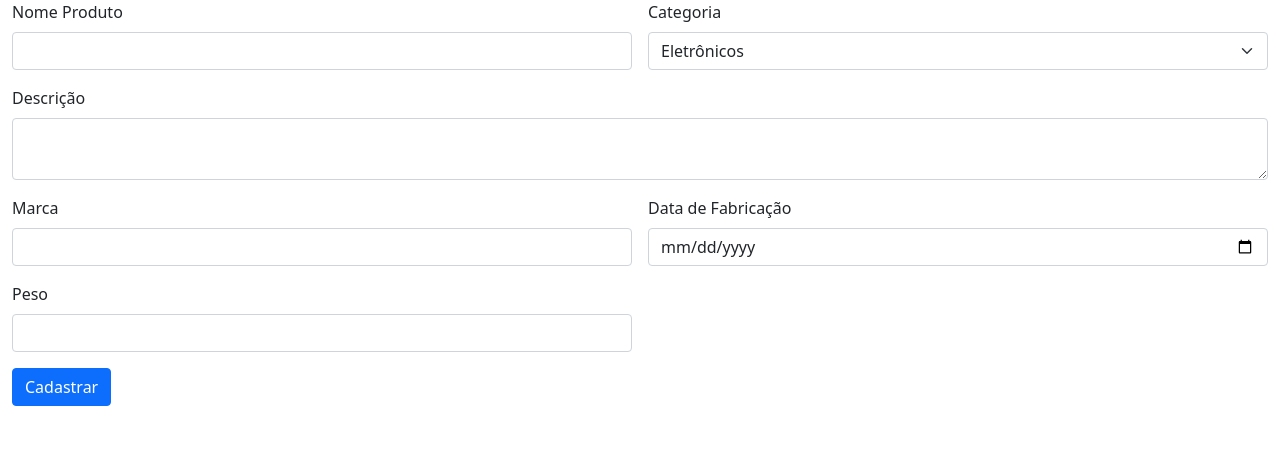
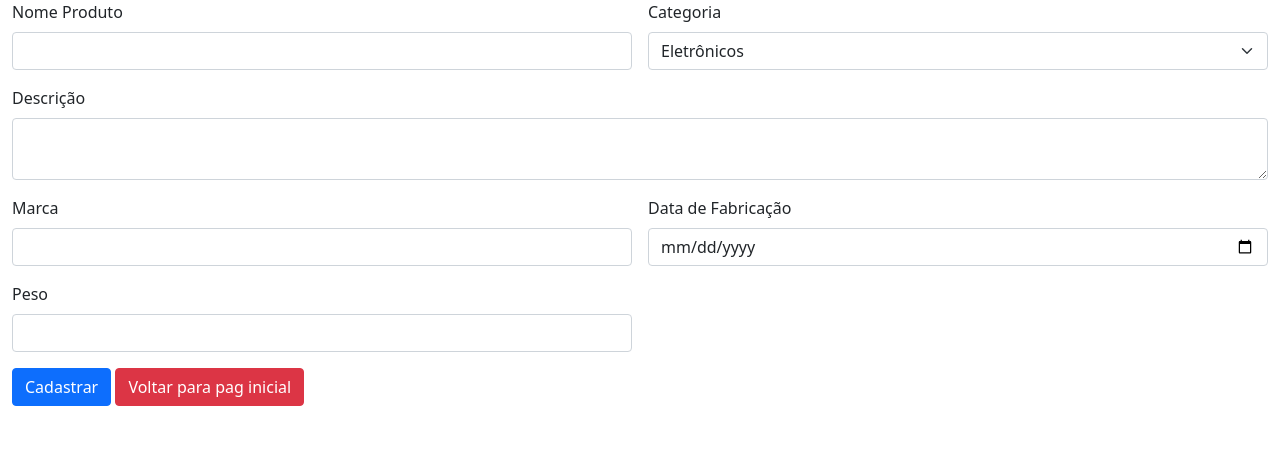
Before and after one commit to Joaquim-Renato/essaPastaAqui, a Django app: template product/templates/cadprod.html in a window 1280 px wide. Shown: the top 467 px of the page. Run offline with Django 3.2, Linux system fonts and the light colour scheme; the template is opened without the code that fills it, so the values that code supplies are empty.

Commit message:
pag index parcial

```diff
--- a/product/templates/cadprod.html
+++ b/product/templates/cadprod.html
@@ -56,6 +56,7 @@
                 </div>
                 <div class="col-12">
                     <button type="submit" class="btn btn-primary">Cadastrar</button>
+                    <a href="/" class="btn btn-danger">Voltar para pag inicial</a>
                 </div>
             </form>
         </div>
--- a/product/templates/index.html
+++ b/product/templates/index.html
@@ -22,9 +22,9 @@
             <div class="d-flex justify-content-center gap-3 mt-4">
                 <a href="saveprod/" class="btn btn-secondary">Cadastrar produtos</a>
                 <a href="saveprice/" class="btn btn-primary">Cadastrar prços</a>
-                <a href="historyprice/" class="btn btn-danger">Histórico de preços</a>
                 <a href="productlist/" class="btn btn-warning">Lista de Produtos</a>
                 <a href="pricechart/" class="btn btn-success">Gráfico </a>
+                <a href="historyprice/" class="btn btn-danger">Histórico de preços</a>
             </div>
         </div>
 
```
